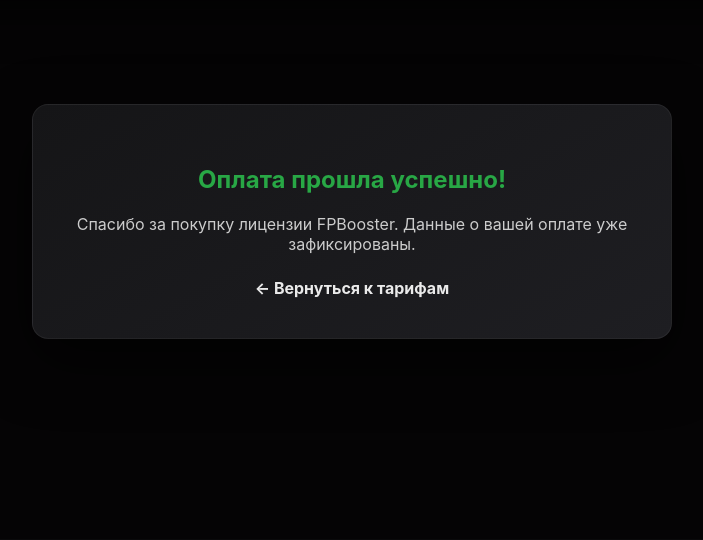
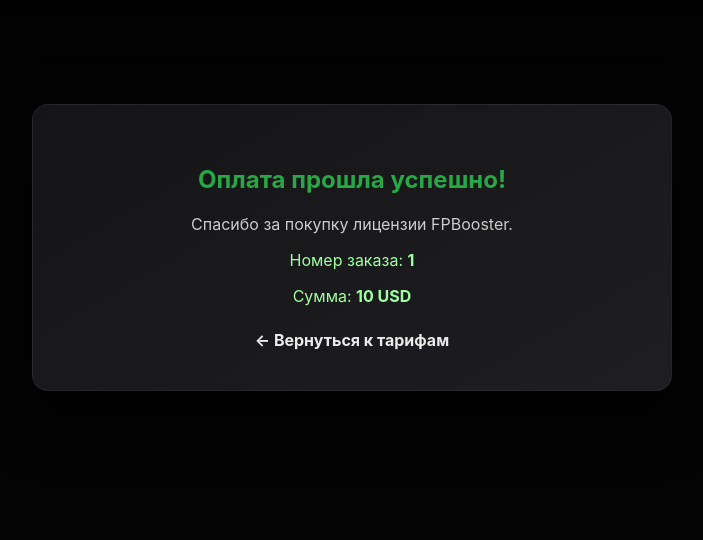
Before and after one commit to Nnbebra/fpbooster-server, a FastAPI app: template templates/payment_success.html in a window 1280 px wide. Shown: the part 72-612 px from the top of the page, without its empty margins (288-991 px from the left). Run offline with FastAPI, Linux system fonts and the light colour scheme; the template is opened without the code that fills it: most values are stand-ins (such as "Sample title", 1, 10 or a date in 2020); parts of the project's set-up code (start-up, migrations or seed data) failed here and were passed over.

Commit message:
Update payment_success.html

```diff
--- a/templates/payment_success.html
+++ b/templates/payment_success.html
@@ -6,7 +6,13 @@
   <div class="container" style="max-width:640px; margin:0 auto; text-align:center;">
     <div style="background:linear-gradient(330deg,#1e1e22,#151517); border:1px solid rgba(255,255,255,0.06); border-radius:16px; padding:40px; box-shadow:0 22px 60px rgba(0,0,0,0.65);">
       <h2 style="color:#28a745; margin-bottom:20px;">Оплата прошла успешно!</h2>
-      <p style="color:#ccc; margin-bottom:24px;">Спасибо за покупку лицензии FPBooster. Данные о вашей оплате уже зафиксированы.</p>
+      <p style="color:#ccc; margin-bottom:12px;">Спасибо за покупку лицензии FPBooster.</p>
+      {% if inv_id %}
+        <p style="color:#9fffa1; margin-bottom:12px;">Номер заказа: <b>{{ inv_id }}</b></p>
+      {% endif %}
+      {% if amount %}
+        <p style="color:#9fffa1; margin-bottom:24px;">Сумма: <b>{{ amount }} {{ currency }}</b></p>
+      {% endif %}
       <a href="/buy" class="btn btn-gradient" style="text-decoration:none; padding:12px 20px; border-radius:10px; font-weight:700;">
         ← Вернуться к тарифам
       </a>
```
